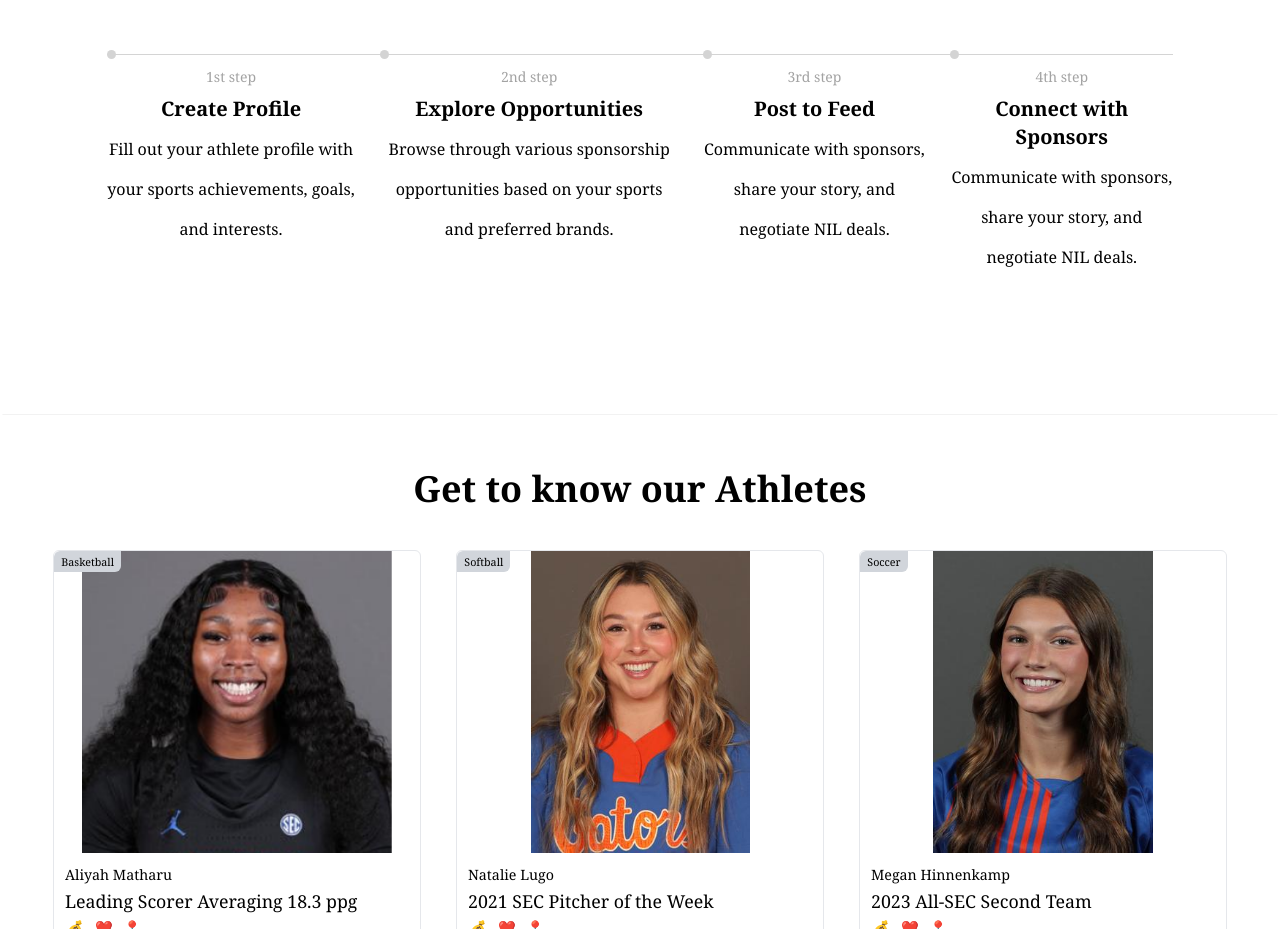
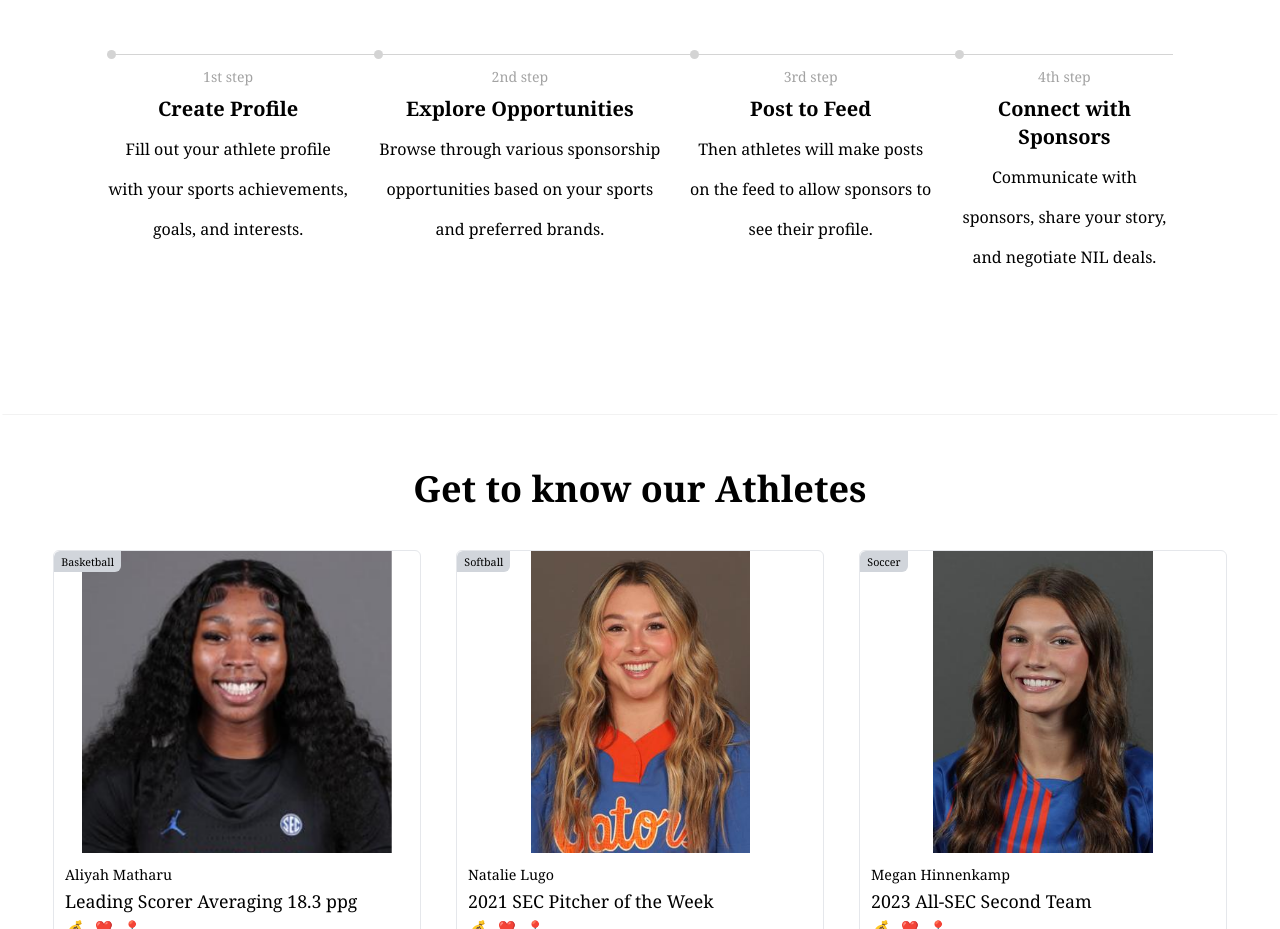
Before and after one commit to gameplandata/chompspotlight, a React (Create React App) app in the folder client/: page / in a window 1280 px wide. Shown: the part 780-1709 px from the top of the page. Built offline with nearby package versions, Linux system fonts and the light colour scheme.

Commit message:
fixed duplicate text on homepage "Post to Feed" section

```diff
--- a/client/src/Pages/HomePage.js
+++ b/client/src/Pages/HomePage.js
@@ -128,7 +128,7 @@ const HomePage = () => {
                     Post to Feed
                   </h4>
                   <p className="mb-3 text-black text-base leading-10">
-                    Communicate with sponsors, share your story, and negotiate NIL deals.
+                    Then athletes will make posts on the feed to allow sponsors to see their profile.
                   </p>
                 </div>
               </li>
```
Also changed, not shown: 1 other file (tests, documents, lock files or other folders).
